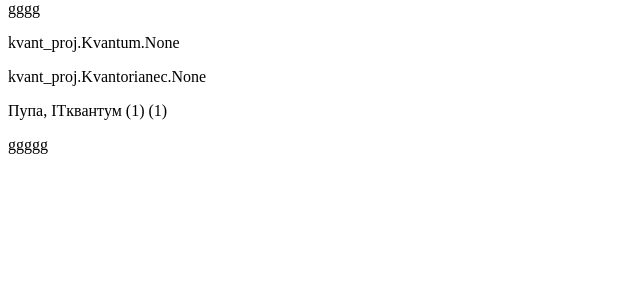
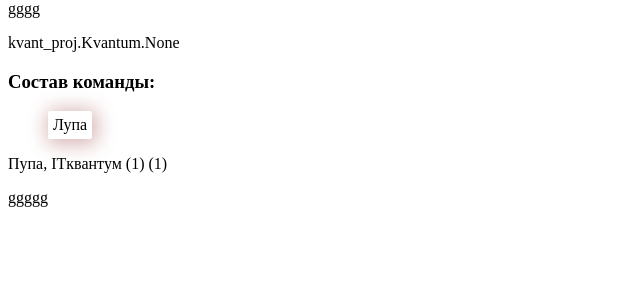
Before and after one commit to PineapplePizza-UI/kvant_projects, a Django app: page /project/1 in a window 1280 px wide. Shown: the part 16-316 px from the top of the page, without its empty margins (0-640 px from the left). Run offline with Django 3.2, Linux system fonts and the light colour scheme; data comes from the database, SQL or seed files in the repository; both versions use the stored data as it was after the commit; some libraries are stand-ins or nearby versions.

```diff
--- a/kvant_projects/apps/kvant_proj/templates/project.html
+++ b/kvant_projects/apps/kvant_proj/templates/project.html
@@ -2,7 +2,16 @@
 {% block content %}
 <p>{{ project.project_name }}</p>
     <p>{{ project.Kvantum }}</p>
-    <p>{{ project.kvantorianec }}</p>
+    <h3>Состав команды:</h3>
+    <ol>
+        {% for kv in kvantirianec %}
+            <li class="kv-in-list"
+                style="display: inline-block; padding: 5px; box-shadow: 2px 2px 20px 3px #d6b0b0;border-radius: 2px;">
+                {{ kv.fio }}
+            </li>
+        {% endfor %}
+
+    </ol>
     <p>{{ project.master }}</p>
     <p>{{ project.description }}</p>
     <p>{{ project.img }}</p>
--- a/kvant_projects/apps/kvant_proj/views.py
+++ b/kvant_projects/apps/kvant_proj/views.py
@@ -33,6 +33,7 @@ def kvantum(request, kvantum_id):
 def kvant_project(request, project_id):
     project = Kvant_projects.objects.get(id=project_id)
     context = {
-        "project": project
+        "project": project,
+        "kvantirianec": project.kvantorianec.all(),
     }
     return render(request, 'project.html', context)
```
Also changed, not shown: db.sqlite3.
